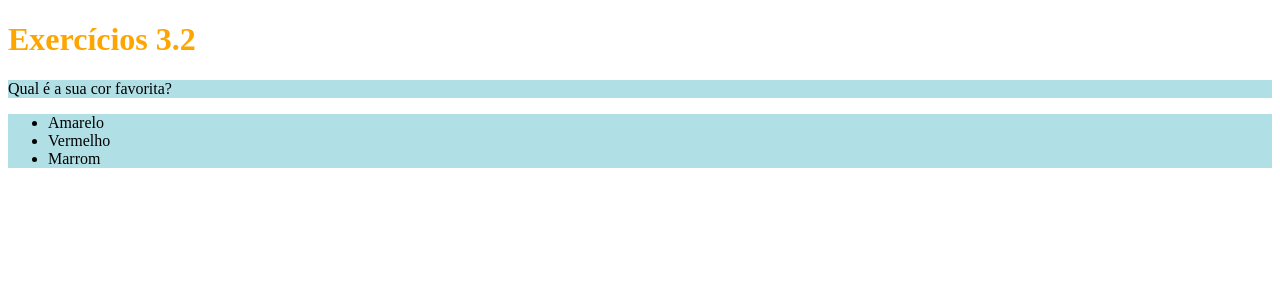
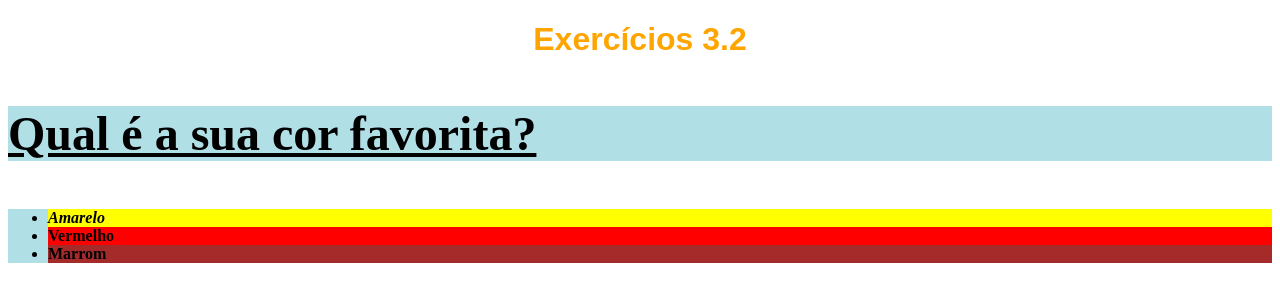
Before and after one commit to GuilhermeSelbach/trybe-exercicios, a plain HTML site: page Modulo 01 - Fundamentos/Bloco 03 - HTML e CSS/Dia 3.2 | HTML & CSS - Primeiros passos em CSS/index.html in a window 1280 px wide. Drawn offline with Linux system fonts and the light colour scheme.

Commit message:
foram feitas mais estilizaçoes basicas, pedidas pelas ativiades de conteudo

```diff
--- a/Modulo 01 - Fundamentos/Bloco 03 - HTML e CSS/Dia 3.2 | HTML & CSS - Primeiros passos em CSS/index.html
+++ b/Modulo 01 - Fundamentos/Bloco 03 - HTML e CSS/Dia 3.2 | HTML & CSS - Primeiros passos em CSS/index.html
@@ -8,6 +8,8 @@
       h1 {
         size: 65px;
         color: orange;
+        font-family: sans-serif;
+        text-align: center;
       }
 
       ul {
@@ -16,6 +18,31 @@
 
       .bgcolo {
         background-color: powderblue;
+        font-style: ;
+      }
+
+      p {
+        font-weight: 600;
+        font-size: 3em;
+        text-decoration-line: underline ;
+      }
+
+      body {
+        font-size: 16px;
+        font-weight: bold;
+      }
+
+      #coramarelo {
+        background-color: yellow;
+        font-style: italic;
+      }
+
+      #corvermelho {
+        background-color: red;
+      }
+
+      #cormarrom {
+        background-color: brown;
       }
 
     </style>
@@ -24,9 +51,9 @@
     <h1>Exercícios 3.2</h1>
     <p class="bgcolo">Qual é a sua cor favorita?</p>
     <ul class="bgcolo">
-      <li>Amarelo</li>
-      <li>Vermelho</li>
-      <li>Marrom</li>
+      <li id="coramarelo">Amarelo</li>
+      <li id="corvermelho">Vermelho</li>
+      <li id="cormarrom">Marrom</li>
     </ul>
   </body>
 </html>
```
